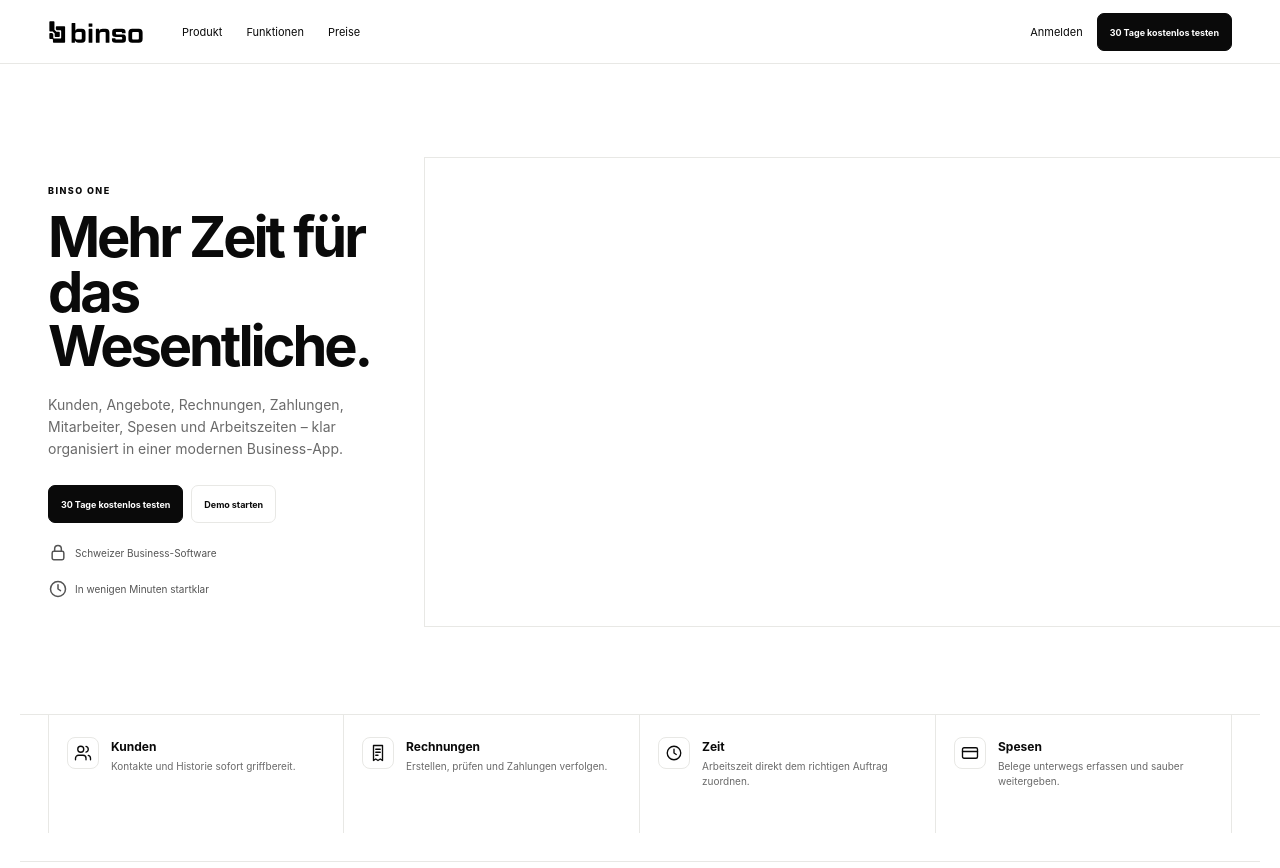
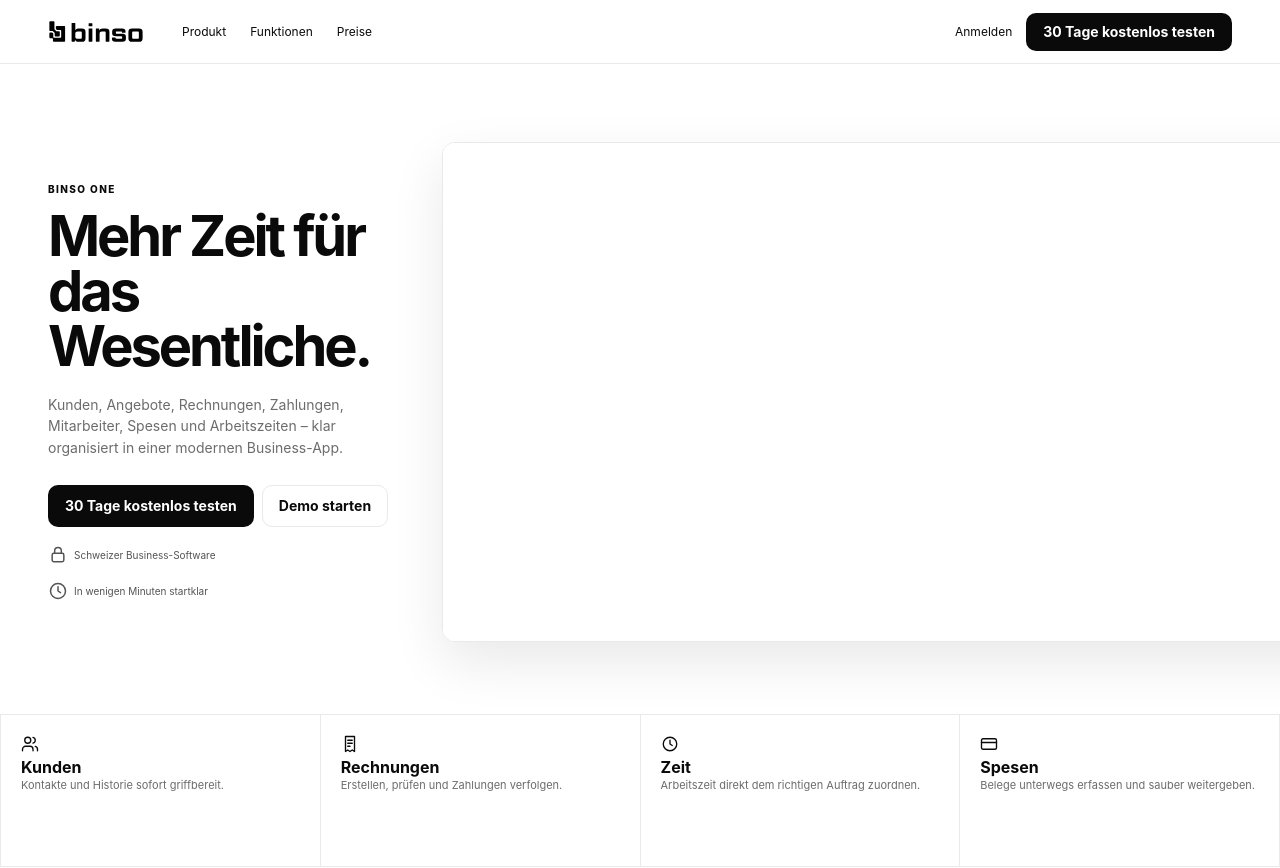
Before and after one commit to oemercam/binso_admin_azure, a Next.js app: page / in a window 1280 px wide. Shown: the top 868 px of the page. Built offline with nearby package versions, Linux system fonts and the light colour scheme; no server answers.

Commit message:
style: switch runtime to clean design-system architecture

```diff
--- a/app/binso-ui.css
+++ b/app/binso-ui.css
@@ -1,14 +1,10 @@
-/* Binso One centralized UI cascade.
-   Keep the order explicit so legacy styles can never override the approved mockup layer. */
-@layer base, completion, completion04, completion06, mockup, ux, pixel, portal, audit, mobile;
+/* Binso One CSS architecture.
+   One source of truth: tokens -> base -> marketing -> app -> operator -> responsive. */
+@layer tokens, base, marketing, app, operator, responsive;
 
-@import "./globals.css" layer(base);
-@import "./completion.css" layer(completion);
-@import "./completion-v04.css" layer(completion04);
-@import "./completion-v06.css" layer(completion06);
-@import "./mockup-v10.css" layer(mockup);
-@import "./ux-v1.css" layer(ux);
-@import "./pixel-mockup.css" layer(pixel);
-@import "./portal-mockup.css" layer(portal);
-@import "./mockup-audit-v4.css" layer(audit);
-@import "./mobile-precision.css" layer(mobile);
+@import "./styles/tokens.css" layer(tokens);
+@import "./styles/base.css" layer(base);
+@import "./styles/marketing.css" layer(marketing);
+@import "./styles/app.css" layer(app);
+@import "./styles/operator.css" layer(operator);
+@import "./styles/responsive.css" layer(responsive);
```
